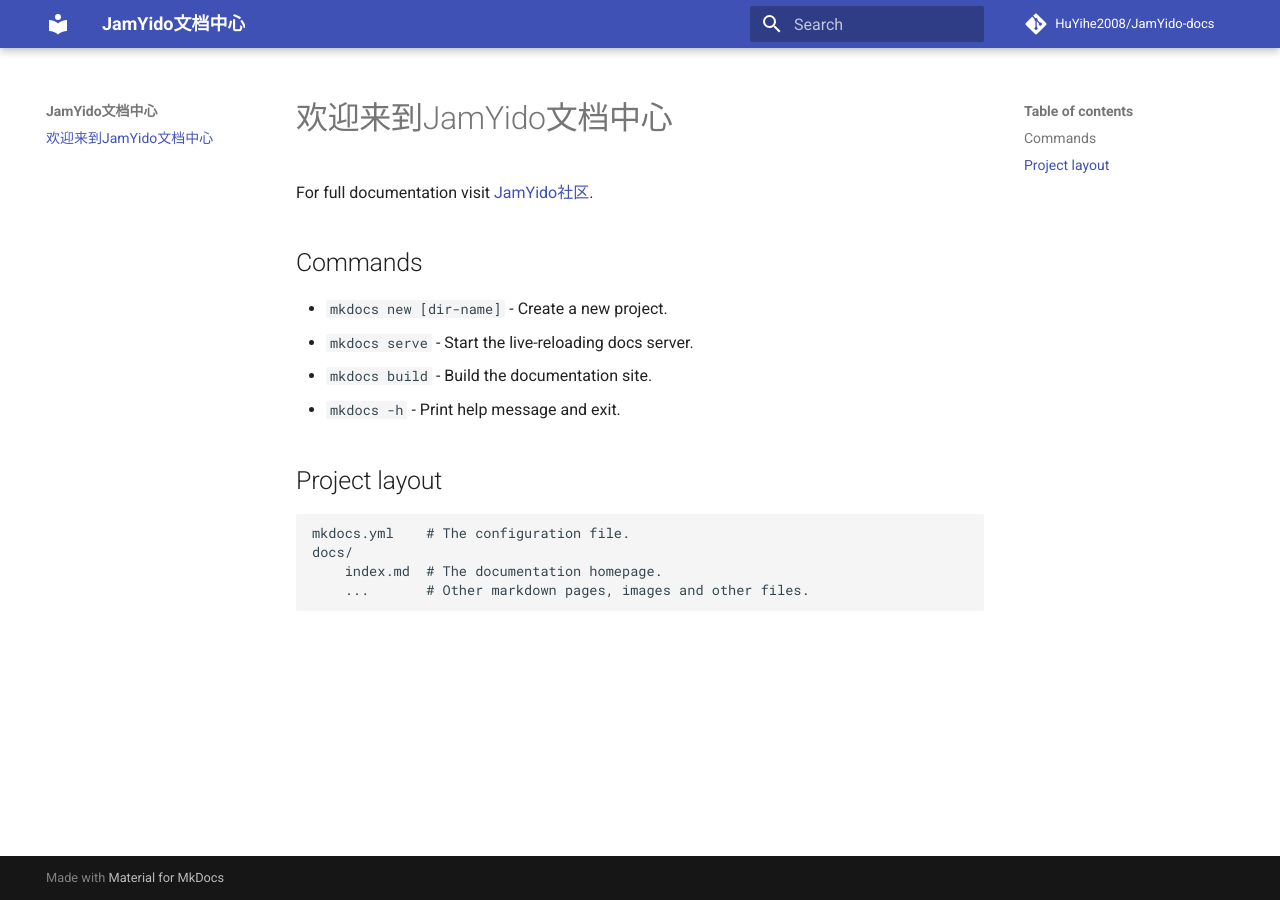
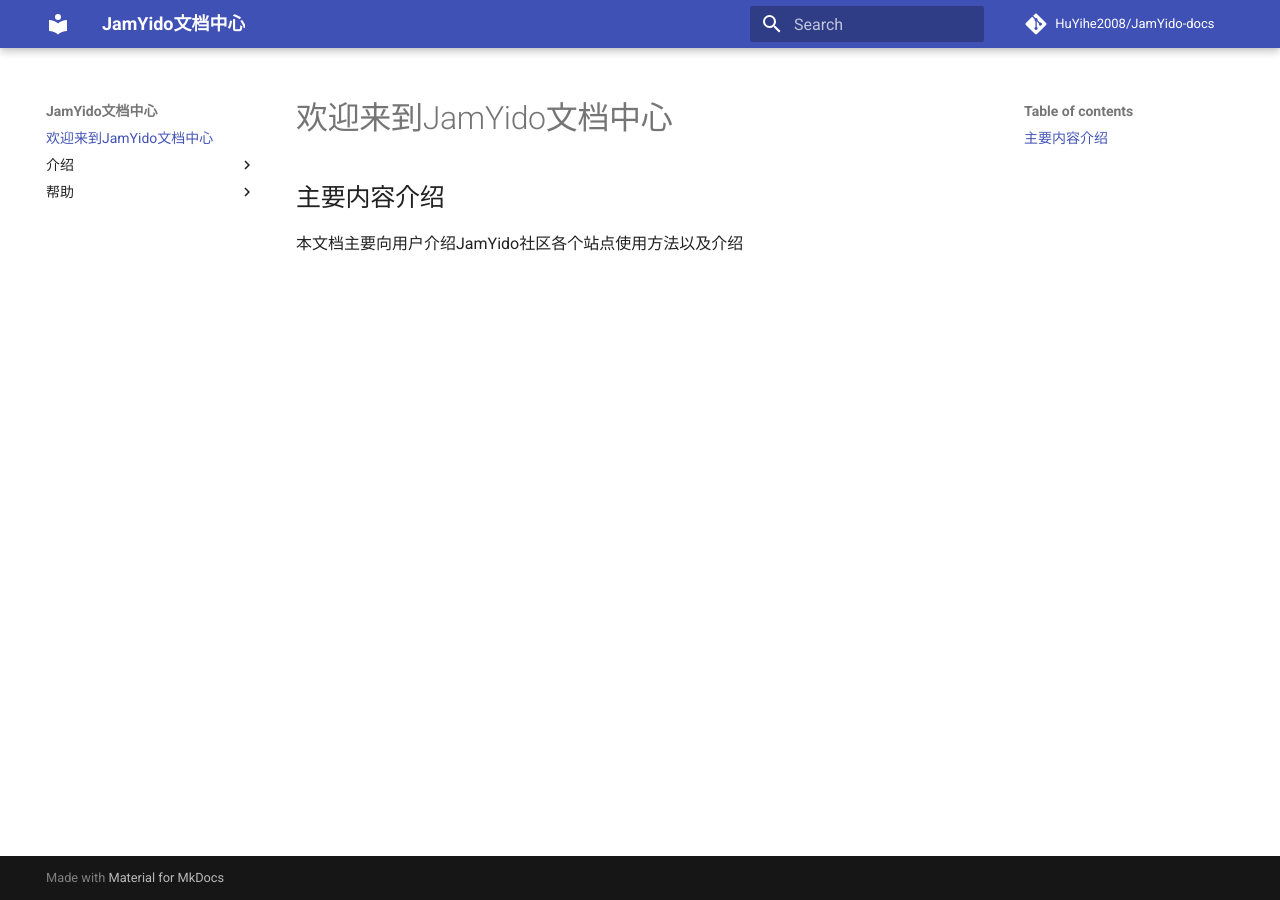
Before and after one commit to HuYihe2008/JamYido-docs, an MkDocs documentation site: the page built from docs/index.md, in a window 1280 px wide. Built offline with MkDocs 1.6.1 and Material for MkDocs 9.7.7, drawn with Linux system fonts in a browser that asks for light colours; comment, search, counter and statistics services are not loaded; the version menu is left out.

Commit message:
更新提交

```diff
--- a/docs/index.md
+++ b/docs/index.md
@@ -1,17 +1,5 @@
 # 欢迎来到JamYido文档中心
 
-For full documentation visit [JamYido社区](https://www.jamyido.top).
+## 主要内容介绍
 
-## Commands
-
-* `mkdocs new [dir-name]` - Create a new project.
-* `mkdocs serve` - Start the live-reloading docs server.
-* `mkdocs build` - Build the documentation site.
-* `mkdocs -h` - Print help message and exit.
-
-## Project layout
-
-    mkdocs.yml    # The configuration file.
-    docs/
-        index.md  # The documentation homepage.
-        ...       # Other markdown pages, images and other files.
+本文档主要向用户介绍JamYido社区各个站点使用方法以及介绍
```
Also changed, not shown: docs/介绍/1.主站.md (added, +15 -0 lines), docs/介绍/2.直播站.md (added, +16 -0 lines), docs/介绍/API/1.API站点.md (added, +21 -0 lines), docs/介绍/API/2.Live2dAPI.md (added, +15 -0 lines), docs/介绍/API/3.一言API.md (added, +14 -0 lines), docs/介绍/API/4.二次元图片API.md (added, +14 -0 lines), docs/帮助/1.主站/1.基本使用.md (added, +16 -0 lines), docs/帮助/1.主站/2.首页.md (added, +47 -0 lines), docs/帮助/2.直播站/1.基本使用.md (added), 1 other file.
